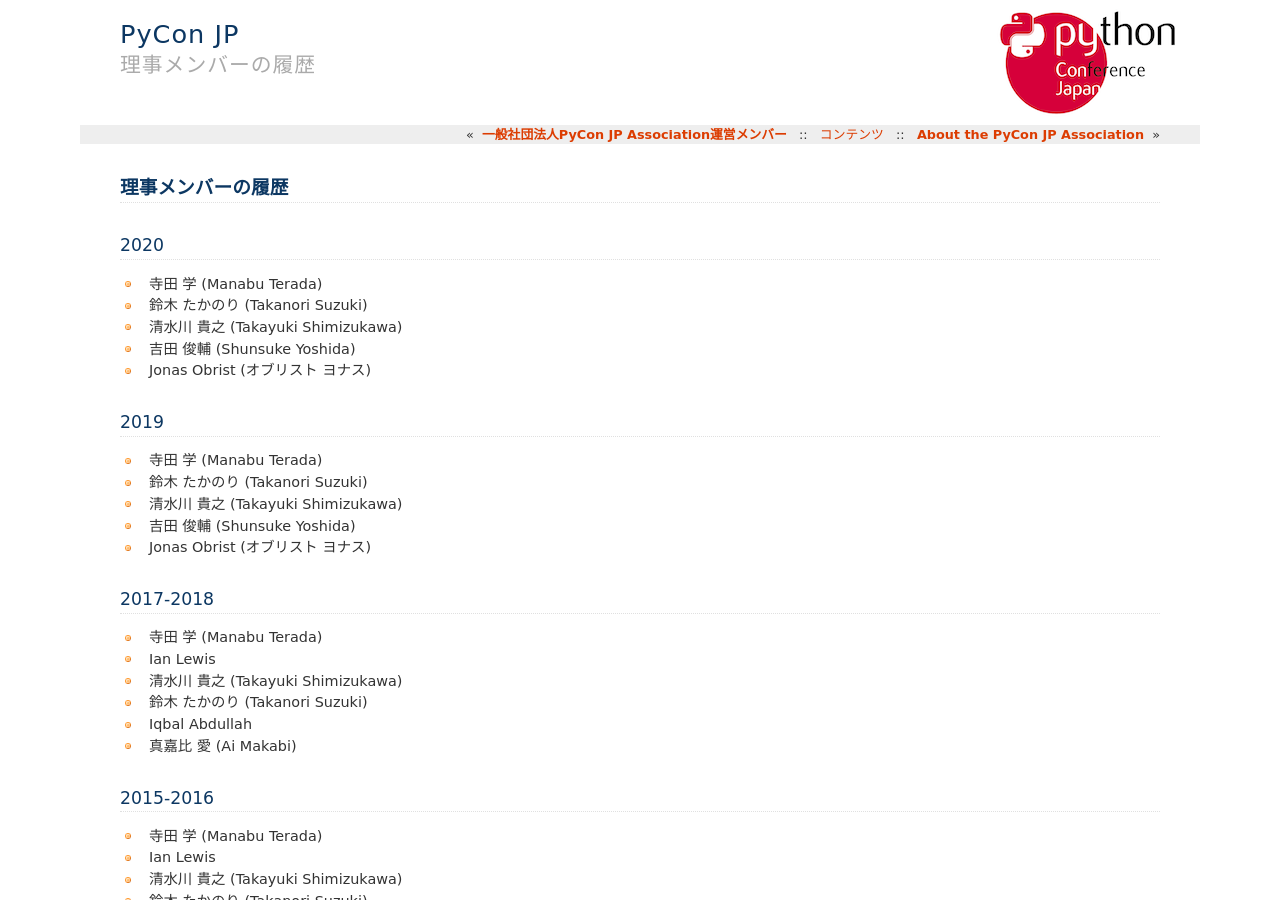
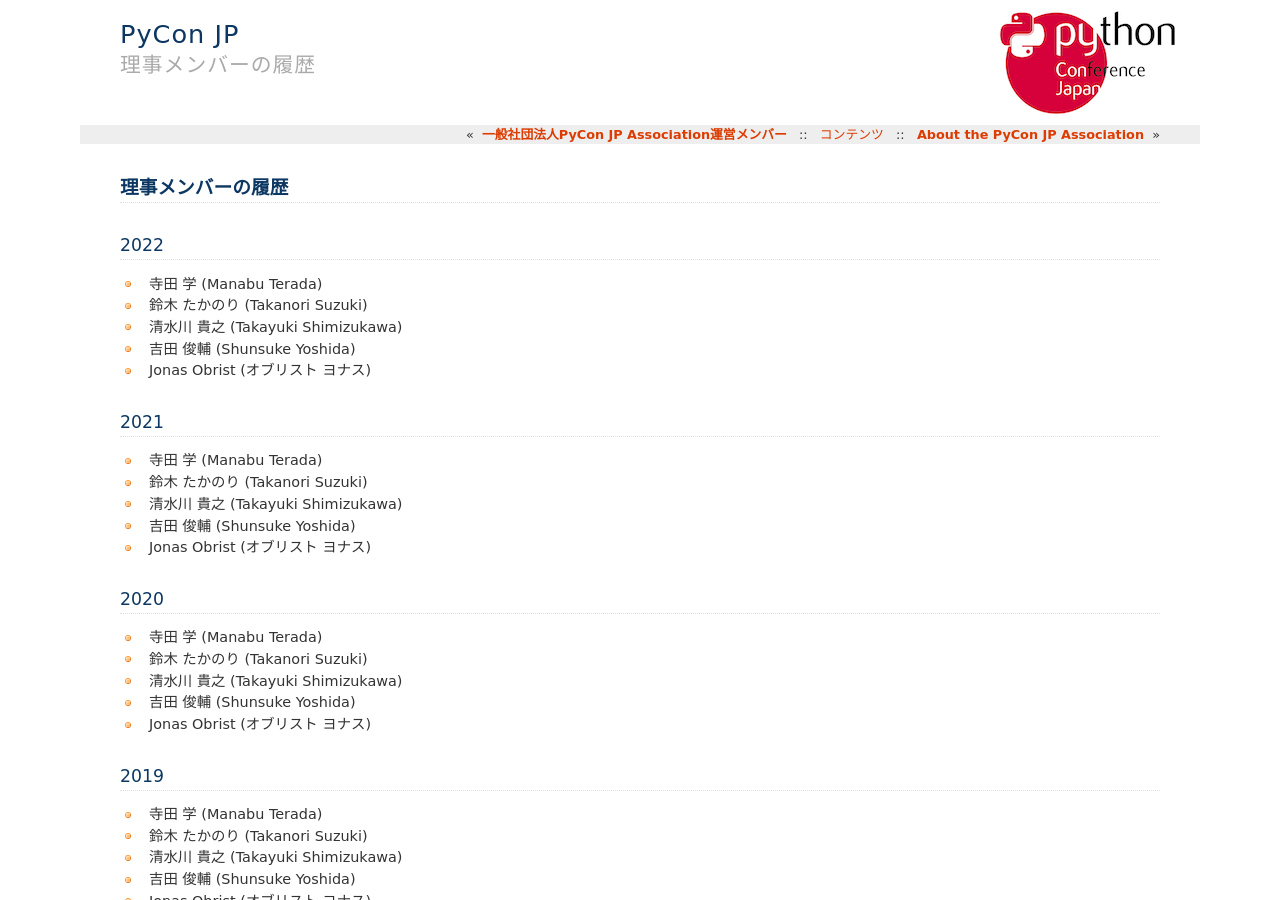
Before and after one commit to pyconjp/www.pycon.jp, a Sphinx documentation site: the page built from source/committee/board_history.rst, in a window 1280 px wide and 900 px high. Built offline with Sphinx 7.4.7, drawn with Linux system fonts in a browser that asks for light colours.

Commit message:
update board history

```diff
--- a/source/committee/board_history.rst
+++ b/source/committee/board_history.rst
@@ -1,6 +1,22 @@
 ====================
  理事メンバーの履歴
 ====================
+
+2022
+====
+* 寺田 学 (Manabu Terada)
+* 鈴木 たかのり (Takanori Suzuki)
+* 清水川 貴之 (Takayuki Shimizukawa)
+* 吉田 俊輔 (Shunsuke Yoshida)
+* Jonas Obrist (オブリスト ヨナス)
+
+2021
+====
+* 寺田 学 (Manabu Terada)
+* 鈴木 たかのり (Takanori Suzuki)
+* 清水川 貴之 (Takayuki Shimizukawa)
+* 吉田 俊輔 (Shunsuke Yoshida)
+* Jonas Obrist (オブリスト ヨナス)
 
 2020
 ====
```
